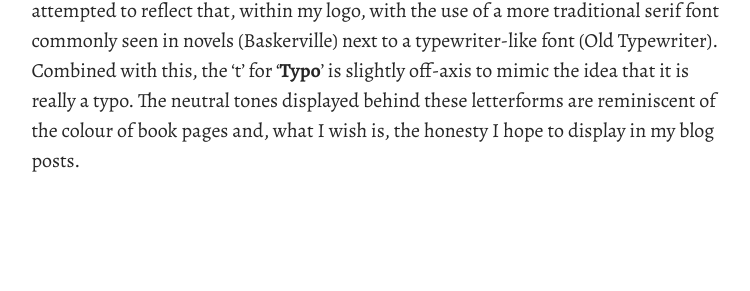
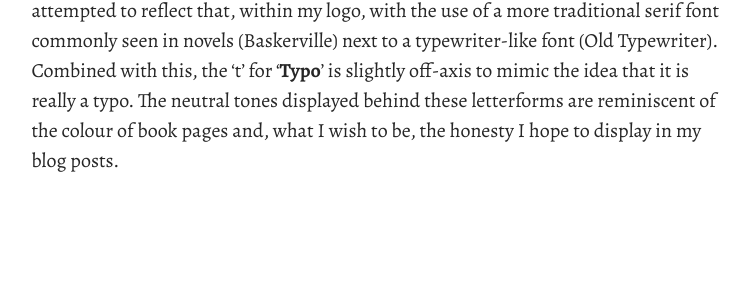
Before and after one commit to jemcox/brookesbooks, a Jekyll site: the page built from pages/about.md, in a window 1280 px wide and 900 px high, scrolled down 708 px. Shown: the part 203-494 px from the top of the window, without its empty margins (263-1013 px from the left). Built offline with Jekyll 4.4.1, drawn with Linux system fonts in a browser that asks for light colours; some web fonts are replaced.

Commit message:
Update Page “about”

```diff
--- a/pages/about.md
+++ b/pages/about.md
@@ -16,7 +16,7 @@
 
 A typical blog post will see me discussing some iconic typography used on a book cover, publishing advertisement or even a bookstore front and letting you know whether it really is type or a typo!
 
-I hope to radiate my love for books across my site in order that I might attract another fellow book lover or, even better still, help convince someone reading this blog to discover their own love for books. In order to do this, I have created a logo that displays the diversity of the content I hope to display on this blog. I have attempted to reflect that, within my logo, with the use of a more traditional serif font commonly seen in novels (Baskerville) next to a typewriter-like font (Old Typewriter). Combined with this, the 't' for '**Typo**' is slightly off-axis to mimic the idea that it is really a typo. The neutral tones displayed behind these letterforms are reminiscent of the colour of book pages and, what I wish is, the honesty I hope to display in my blog posts.
+I hope to radiate my love for books across my site in order that I might attract another fellow book lover or, even better still, help convince someone reading this blog to discover their own love for books. In order to do this, I have created a logo that displays the diversity of the content I hope to display on this blog. I have attempted to reflect that, within my logo, with the use of a more traditional serif font commonly seen in novels (Baskerville) next to a typewriter-like font (Old Typewriter). Combined with this, the 't' for '**Typo**' is slightly off-axis to mimic the idea that it is really a typo. The neutral tones displayed behind these letterforms are reminiscent of the colour of book pages and, what I wish to be, the honesty I hope to display in my blog posts.
 
 ![](../uploads/type-or-typo-logo-2.png)
 
```
